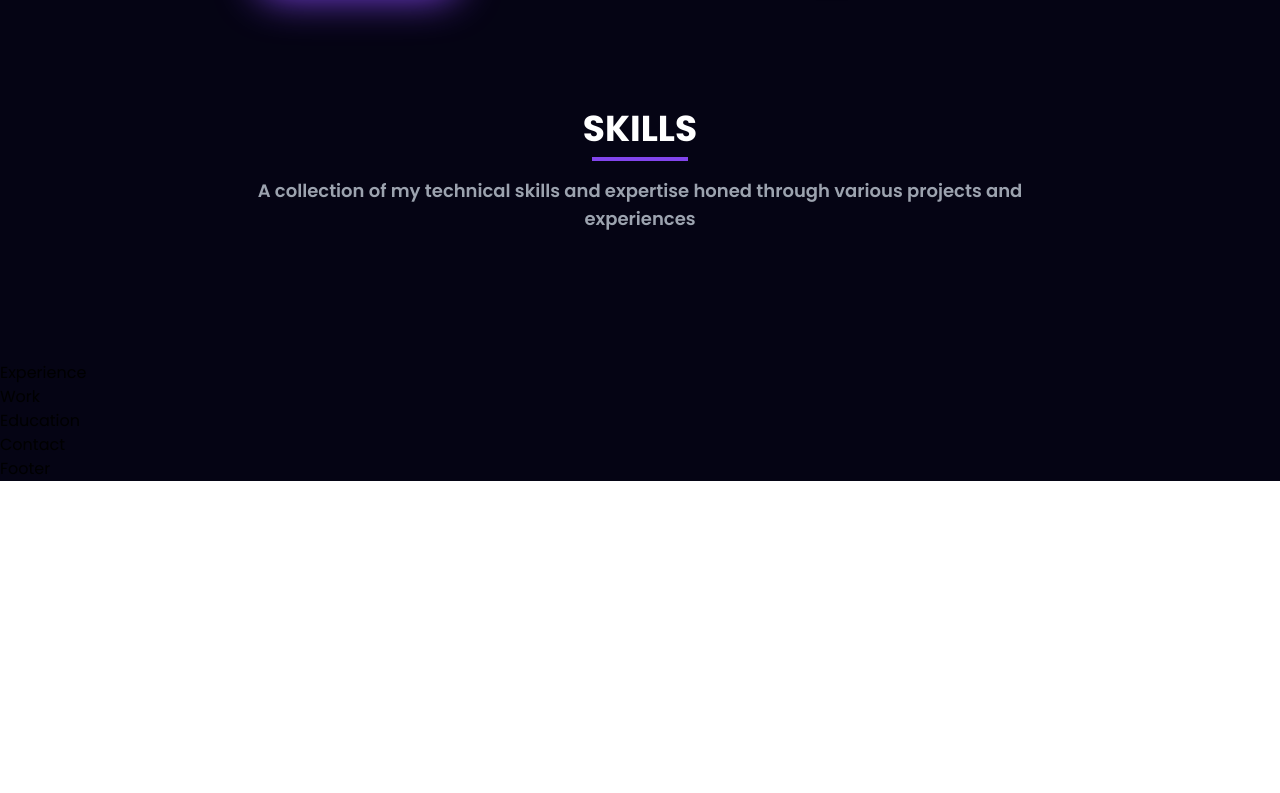
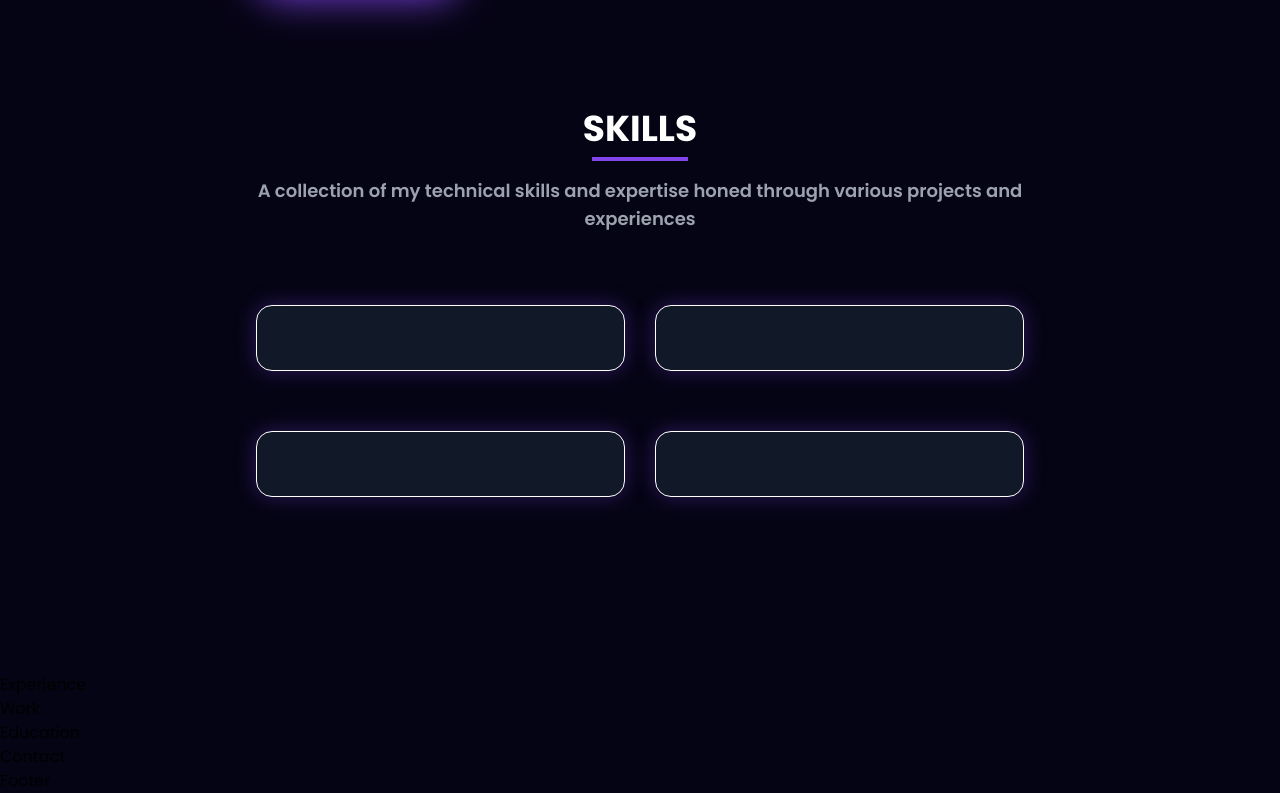
Before and after one commit to JySagar/portfolio-website, a React (Vite) app: page / in a window 1280 px wide. Shown: the part 807-1600 px from the top of the page. Before the commit the page ends 1288 px from the top, so only its background shows below. Built offline with nearby package versions, Linux system fonts and the light colour scheme.

Commit message:
okay so category title working

```diff
--- a/src/components/Skills/Skills.jsx
+++ b/src/components/Skills/Skills.jsx
@@ -17,7 +17,18 @@ const Skills = () => {
         </p>
       </div>
       {/* Skills Categories */}
-      <div>{}</div>
+      <div className="flex flex-wrap gap-1 lg:gap-5 py-10 justify-between">
+        {SkillsInfo.map((category) => (
+          <div
+            key={category.title}
+            className="bg-gray-900 backdrop-blur-md px-6 sm:px-10 py-8 sm:py-6 mb-10 w-full sm:w-[48%] rounded-2xl border border-white shadow-[0_0_20px_1px_rgba(130,69,236,0.3)]"
+          >
+            <h3 className="text-2xl sm:text-3xl font-semibold text-gray-400 mb-4 text-center">
+              {/* {category.title} */}
+            </h3>
+          </div>
+        ))}
+      </div>
     </section>
   );
 };
```
